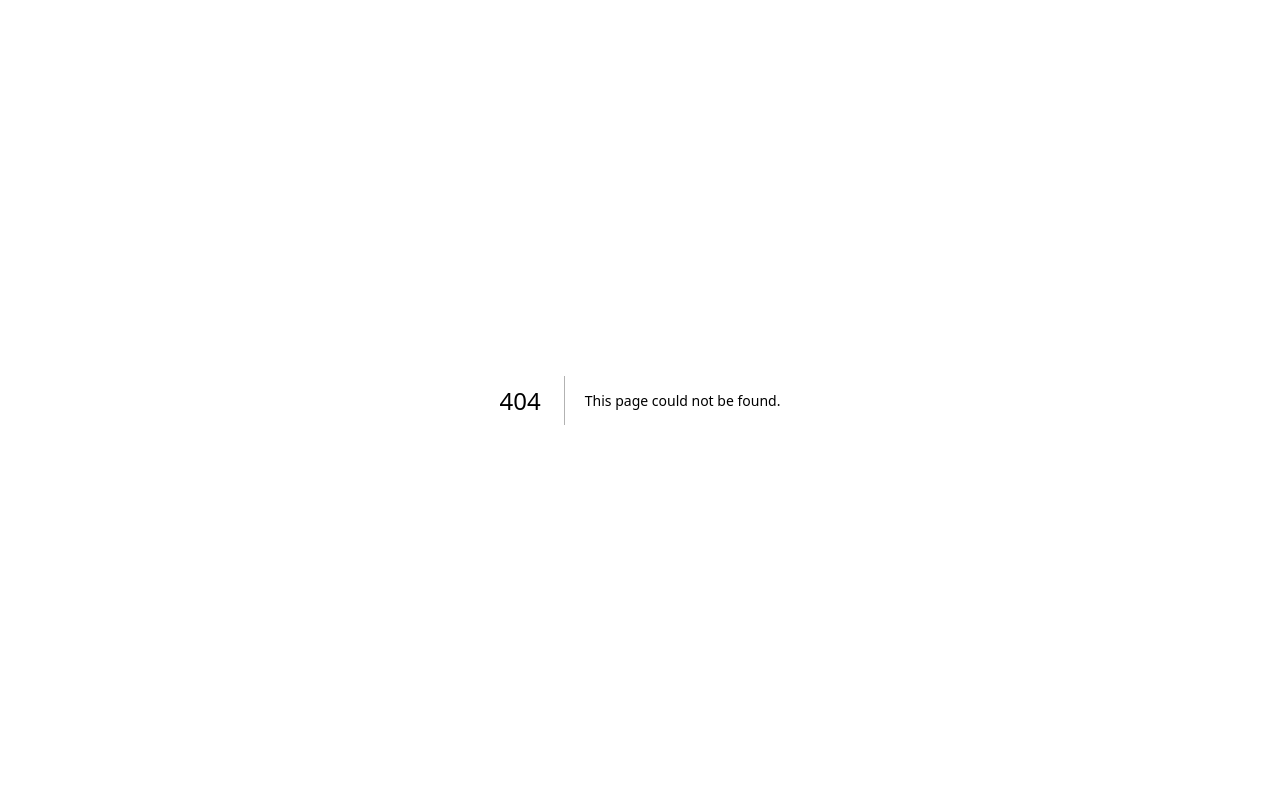
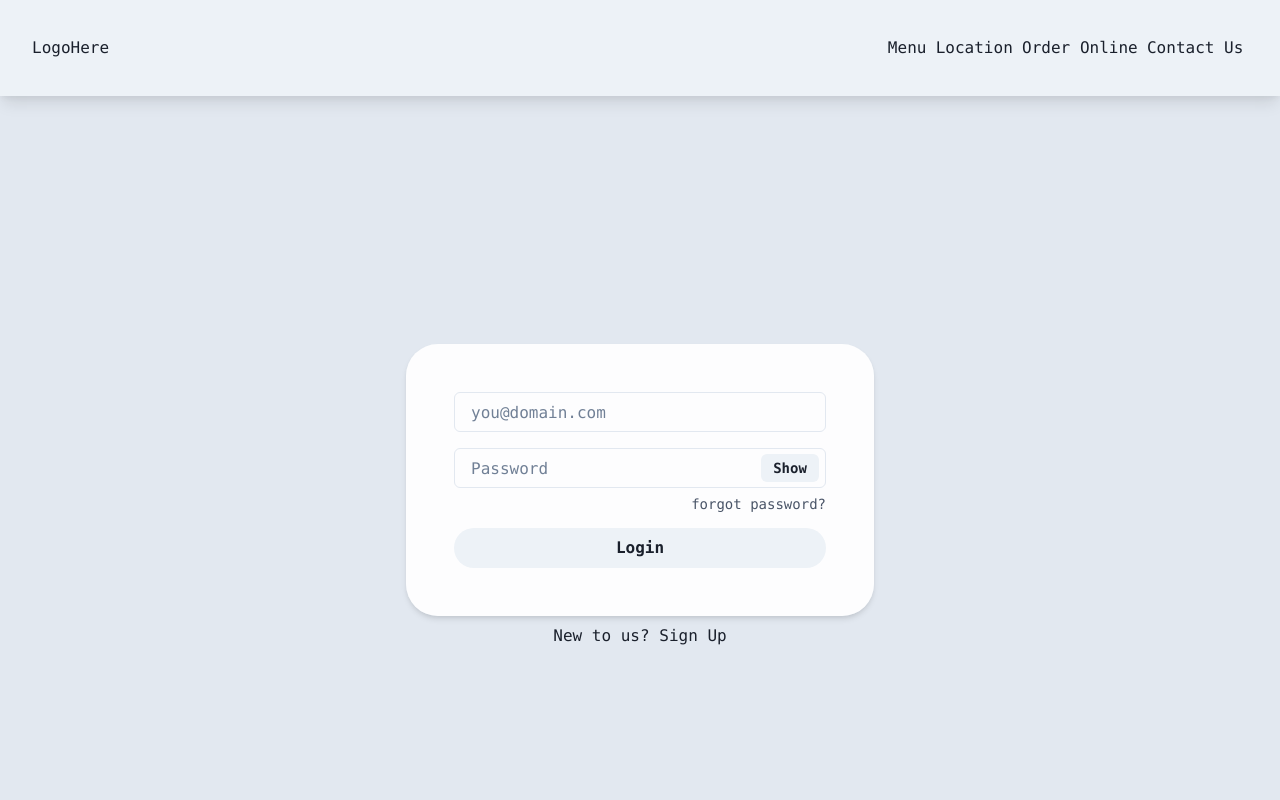
Before and after one commit to Techsip-CAP805/drinkwise, a Next.js app: page /login in a window 1280 px wide. Before the commit this address had no page. Shown: the top 800 px of the page. Built offline with nearby package versions, Linux system fonts and the light colour scheme.

Commit message:
initial customer login page

```diff
--- /dev/null
+++ b/src/pages/login.js
@@ -0,0 +1,102 @@
+import React, {useState, useContext, useEffect} from 'react';
+import {DrinkContext} from '../../context/drinkContext';
+import { Box, Container, Flex, Input, Button, InputGroup, Stack, Link, FormControl, FormHelperText, InputRightElement, Avatar} from '@chakra-ui/react';
+import Navbar from '../../components/Navbar';
+import Footer from '../../components/Footer';
+// import { FaUserAlt, FaLock } from "react-icons/fa";
+
+const menu = () => {
+
+  const [showPassword, setShowPassword] = useState(false);
+
+  const handleShowClick = () => setShowPassword(!showPassword);
+
+  return (
+    <Box bg='gray.200'>
+    <Navbar/>
+    <Container w='100vw' h='100vh' maxH='100vh' maxW='7xl'>
+    {/* <Flex direction='row'  w='100%' h='100%' justify='center' align='center' pb={40}> */}
+    <Flex
+      flexDirection="column"
+      width="100wh"
+      height="100vh"
+    //   backgroundColor="gray.200"
+      justifyContent="center"
+      alignItems="center"
+    >
+      <Stack
+        flexDir="column"
+        mb="2"
+        justifyContent="center"
+        alignItems="center"
+      >
+        {/* <Avatar bg='tomato' /> */}
+        <Box minW={{ base: "90%", md: "468px"}}>
+        {/* <Box> */}
+          <form >
+            <Stack
+              spacing={4}
+              p="3rem"
+              backgroundColor="whiteAlpha.900"
+              boxShadow="md"
+              borderRadius='2em'
+            >
+              <FormControl>
+                <InputGroup>
+                  <Input type="email" placeholder="you@domain.com" />
+                </InputGroup>
+              </FormControl>
+              <FormControl>
+                <InputGroup>
+                  <Input
+                    type={showPassword ? "text" : "password"}
+                    placeholder="Password"
+                  />
+                  <InputRightElement width="4.5rem">
+                    <Button h="1.75rem" size="sm" onClick={handleShowClick}>
+                      {showPassword ? "Hide" : "Show"}
+                    </Button>
+                  </InputRightElement>
+                </InputGroup>
+                <FormHelperText textAlign="right">
+                  <Link _hover={{color:'tomato'}}>forgot password?</Link>
+                </FormHelperText>
+              </FormControl>
+              <Button
+                borderRadius={'2em'}
+                type="submit"
+                variant="solid"
+                // colorScheme="teal"
+                width="full"
+                _hover={{bg:'tomato'}}
+              >
+                Login
+              </Button>
+            </Stack>
+          </form>
+        </Box>
+      </Stack>
+      <Box>
+        New to us?{" "}
+        <Link href="#" _hover={{color:'tomato'}}> Sign Up </Link>
+      </Box>
+    </Flex>
+    <Footer/>
+    </Container>
+    </Box>
+
+
+    // <Flex
+    //   flexDirection="column"
+    //   width="100wh"
+    //   height="100vh"
+    //   backgroundColor="gray.200"
+    //   justifyContent="center"
+    //   alignItems="center"
+    // >
+
+    // </Flex>
+  )
+}
+
+export default menu
```
